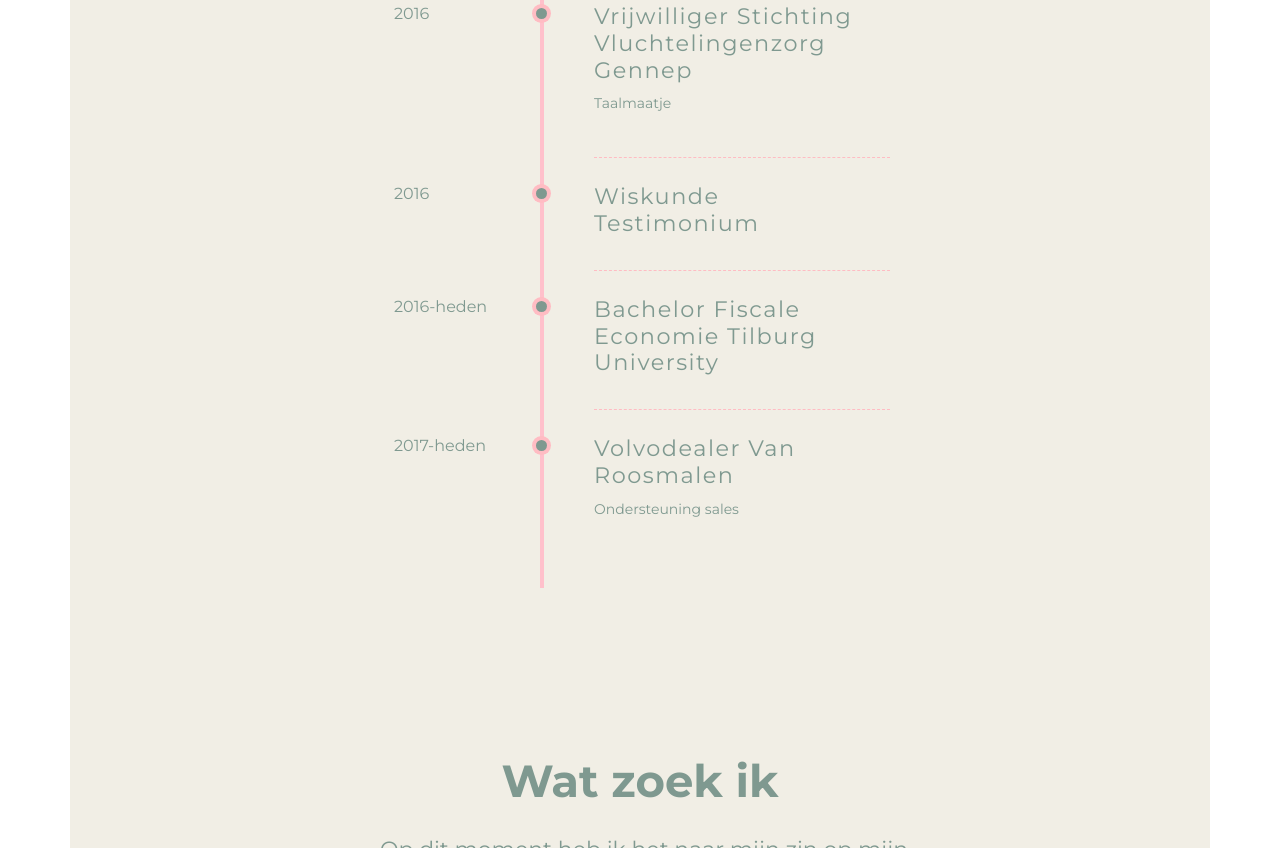
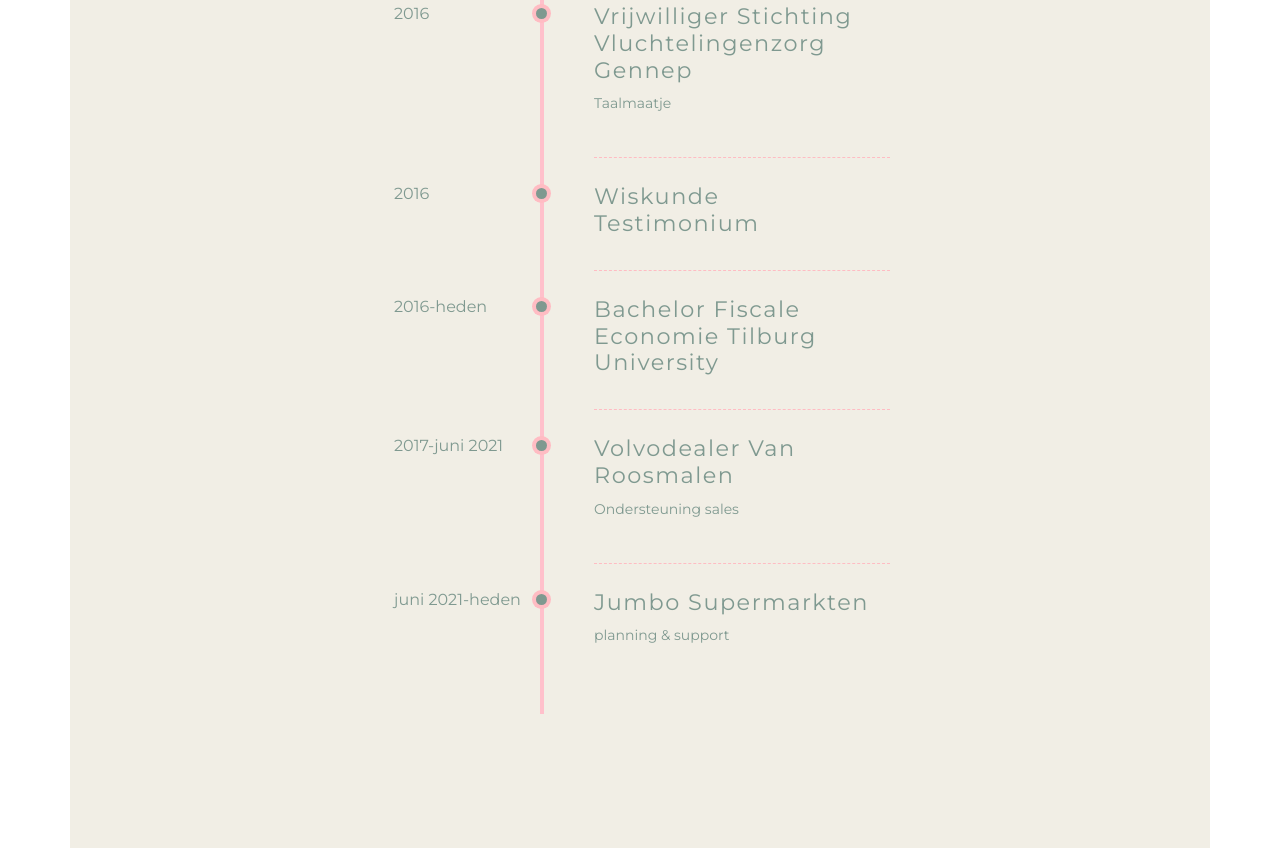
Before and after one commit to Olliepoe/website-oli, a website: page index.html in a window 1280 px wide. Shown: the part 2148-2996 px from the top of the page. Drawn offline with nearby package versions, Linux system fonts and the light colour scheme; files that its build step writes are made by us from their sources; a web font is replaced by a local one.

Commit message:
Update index.html

```diff
--- a/index.html
+++ b/index.html
@@ -85,7 +85,7 @@
                                 <i class="fa fa-graduation-cap"></i> Bachelor Fiscale Economie Tilburg University
                             </li>
                             <li>
-                                <i class="fa fa-briefcase"></i> Volvodealer Van Roosmalen
+                                <i class="fa fa-briefcase"></i> Jumbo Supermarkten B.V.
                             </li>
                             <li>
                                 <i class="fa fa-paw"></i> Kat George
@@ -131,10 +131,14 @@
                         <li class="event" data-date="2016-heden">
                             <h3>Bachelor Fiscale Economie Tilburg University</h3>
                         </li>
-                        <li class="event" data-date="2017-heden">
+                        <li class="event" data-date="2017-juni 2021">
                             <h3>Volvodealer Van Roosmalen</h3>
 
                             <p>Ondersteuning sales<p/>
+                        <li class="event" data-date="juni 2021-heden">
+                            <h3>Jumbo Supermarkten</h3>
+
+                            <p>planning & support <p/>
                         </li>
                     </ul>
                 </div>
```
